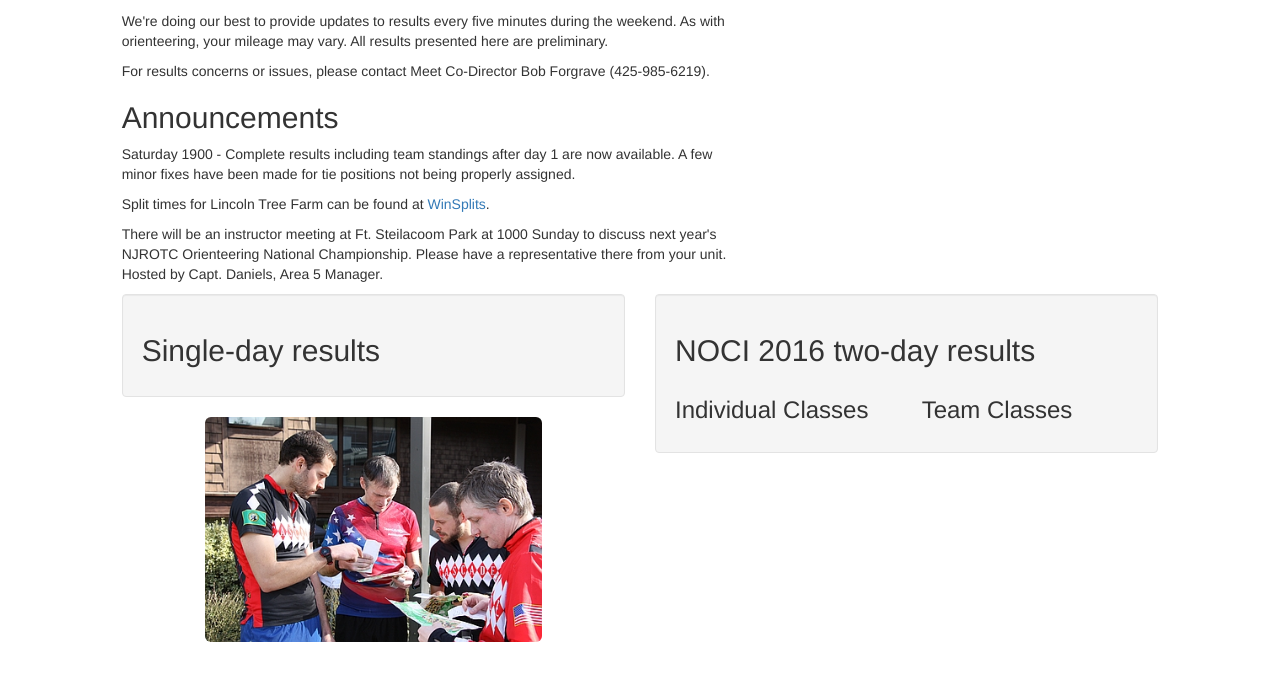
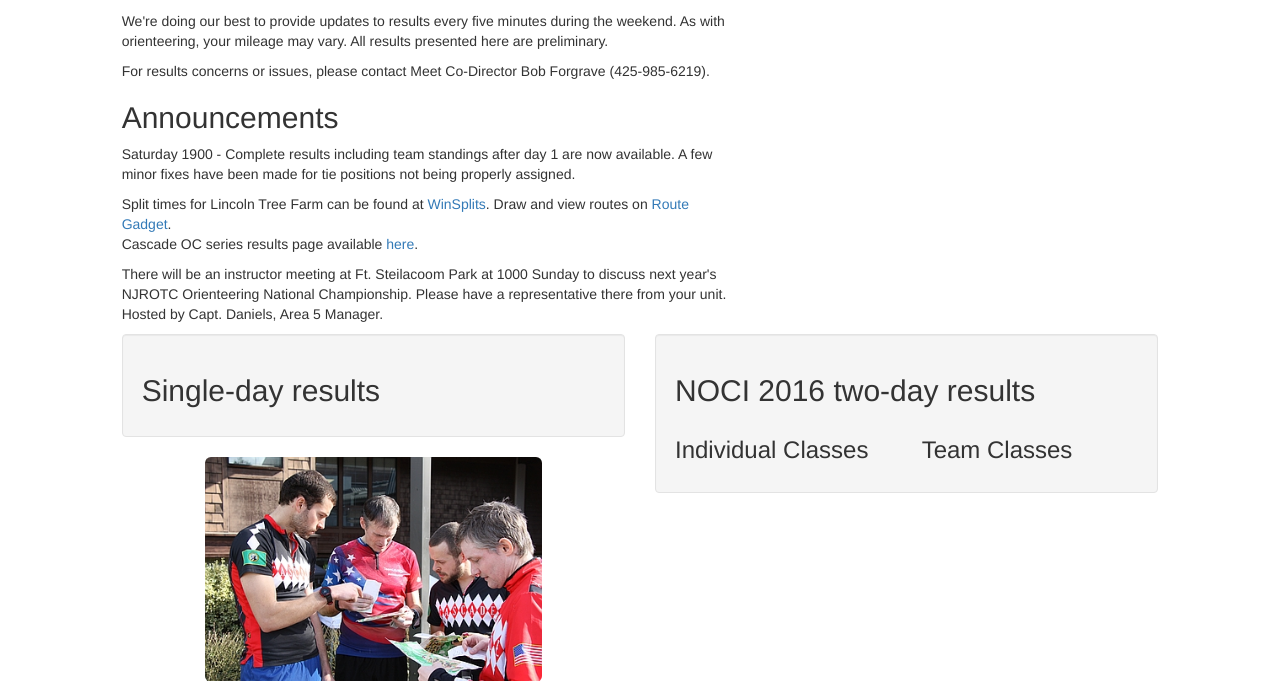
Before and after one commit to ercjns/O-coc-wifiscoring, a Flask app: template coc_wifiscoring/templates/NOCIhome.html in a window 1280 px wide. Shown: the part 194-875 px from the top of the page. Run offline with Flask 2, Linux system fonts and the light colour scheme; the template is opened without the code that fills it, so the values that code supplies are empty; some libraries are stand-ins or nearby versions.

Commit message:
RG and COC results links

```diff
--- a/coc_wifiscoring/templates/NOCIhome.html
+++ b/coc_wifiscoring/templates/NOCIhome.html
@@ -14,7 +14,7 @@
 		<p>For results concerns or issues, please contact Meet Co-Director Bob Forgrave (425-985-6219).</p>
 		<h2>Announcements</h2>
 		<p>Saturday 1900 - Complete results including team standings after day 1 are now available. A few minor fixes have been made for tie positions not being properly assigned.</p>
-		<p>Split times for Lincoln Tree Farm can be found at <a href="http://obasen.orientering.se/winsplits/online/en/default.asp?page=classes&databaseId=40820">WinSplits</a>.</p>
+		<p>Split times for Lincoln Tree Farm can be found at <a href="http://obasen.orientering.se/winsplits/online/en/default.asp?page=classes&databaseId=40820">WinSplits</a>. Draw and view routes on <a href="http://rg.cascadeoc.org/rg2/#132">Route Gadget</a>.<br />Cascade OC series results page available <a href="http://cascadeoc.org/results/2016/ultimate-orienteer-1-long-o-noci-day-1">here</a>.</p>
 		<p class="text-highlight-warning">There will be an instructor meeting at Ft. Steilacoom Park at 1000 Sunday to discuss next year's NJROTC Orienteering National Championship. Please have a representative there from your unit. Hosted by Capt. Daniels, Area 5 Manager.</p>
 	</div>
 </div>
```
